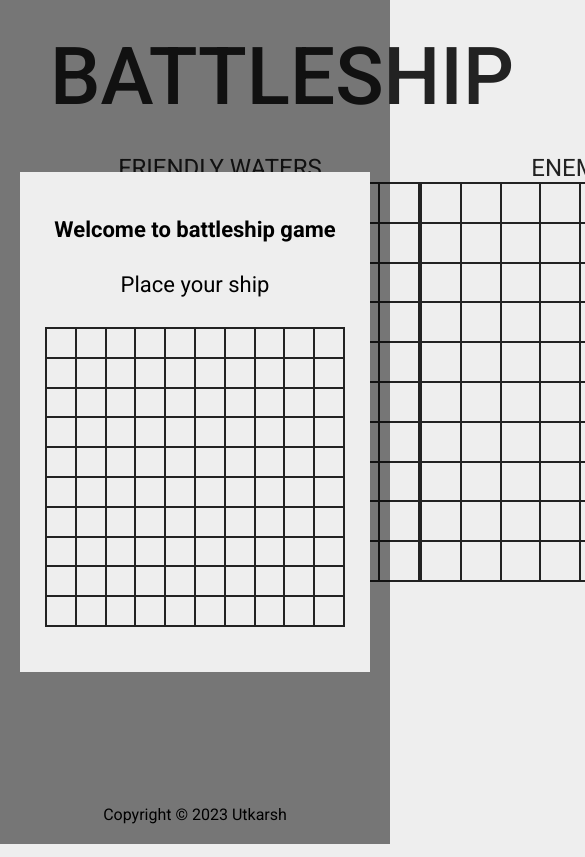
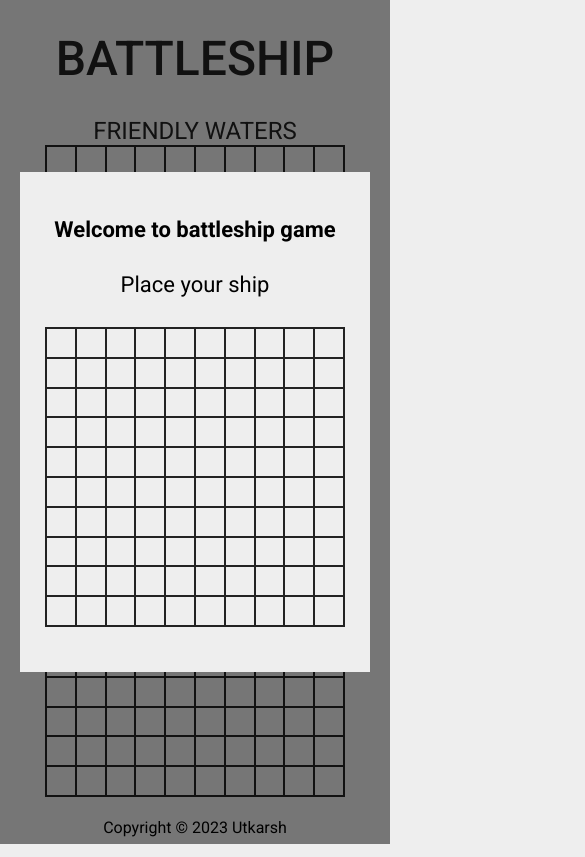
Before and after one commit to utkarshchaudhari/Battleship, a website with bundled scripts: page index.html in a window 390 px wide. Shown: the top 857 px of the page, 585 px wide, since content can reach past the window. Built offline with nearby package versions, Linux system fonts and the light colour scheme.

Commit message:
setup UI for mobile and tablet

```diff
--- a/style.css
+++ b/style.css
@@ -172,3 +172,31 @@ h2{
     opacity: 1;
     pointer-events: all;
 }
+
+/* small phones, tablets, large smart phones */
+@media (max-width: 768px) {
+    .game-boards {
+        flex-direction: column;
+        align-items: center;
+    }
+
+    .enemy__wrapper h2 {
+        margin-top: 24px;
+    }
+}
+
+/* small phones */
+@media (max-width: 480px) {
+    h1 {
+        font-size: 48px;
+    }
+
+    .game-board {
+        width: 300px;
+        height: 300px;
+    }
+
+    .status_modal {
+        width: 350px;
+    }
+}
```
